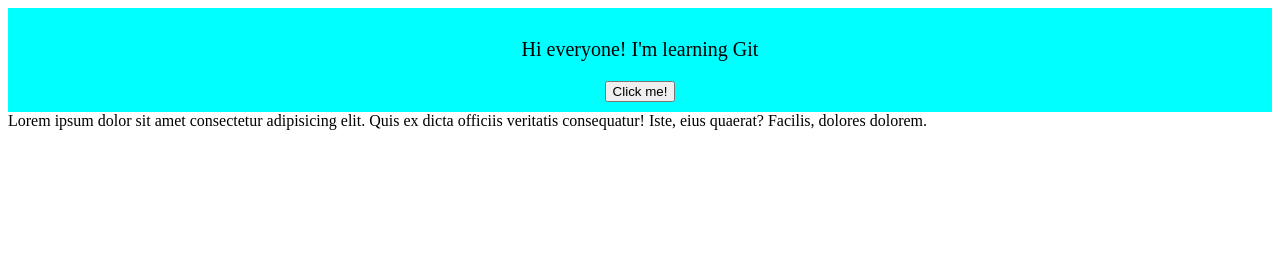
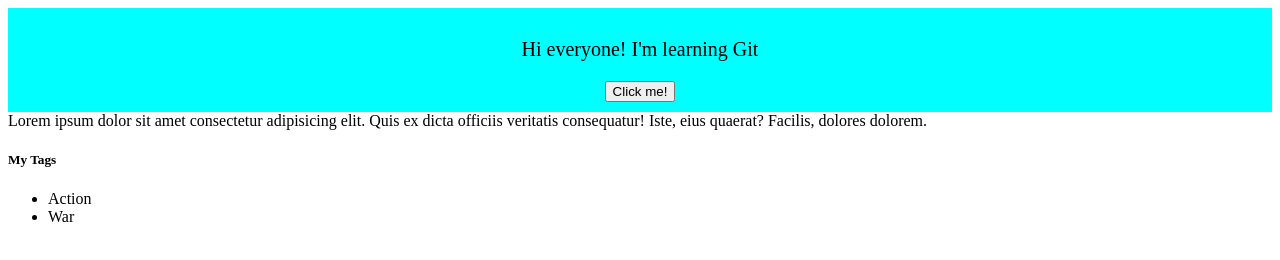
Before and after one commit to cliffordjfedev/second-project, a plain HTML site: page index.html in a window 1280 px wide. Drawn offline with Linux system fonts and the light colour scheme.

Commit message:
aside added

```diff
--- a/index.html
+++ b/index.html
@@ -21,6 +21,14 @@
                 Lorem ipsum dolor sit amet consectetur adipisicing elit. Quis ex dicta officiis veritatis consequatur! Iste, eius quaerat? Facilis, dolores dolorem.
             </article>
         </section>
+
+        <aside>
+            <h5>My Tags</h5>
+            <ul>
+                <li>Action</li>
+                <li>War</li>
+            </ul>
+        </aside>
     </main>
 </body>
 
```
